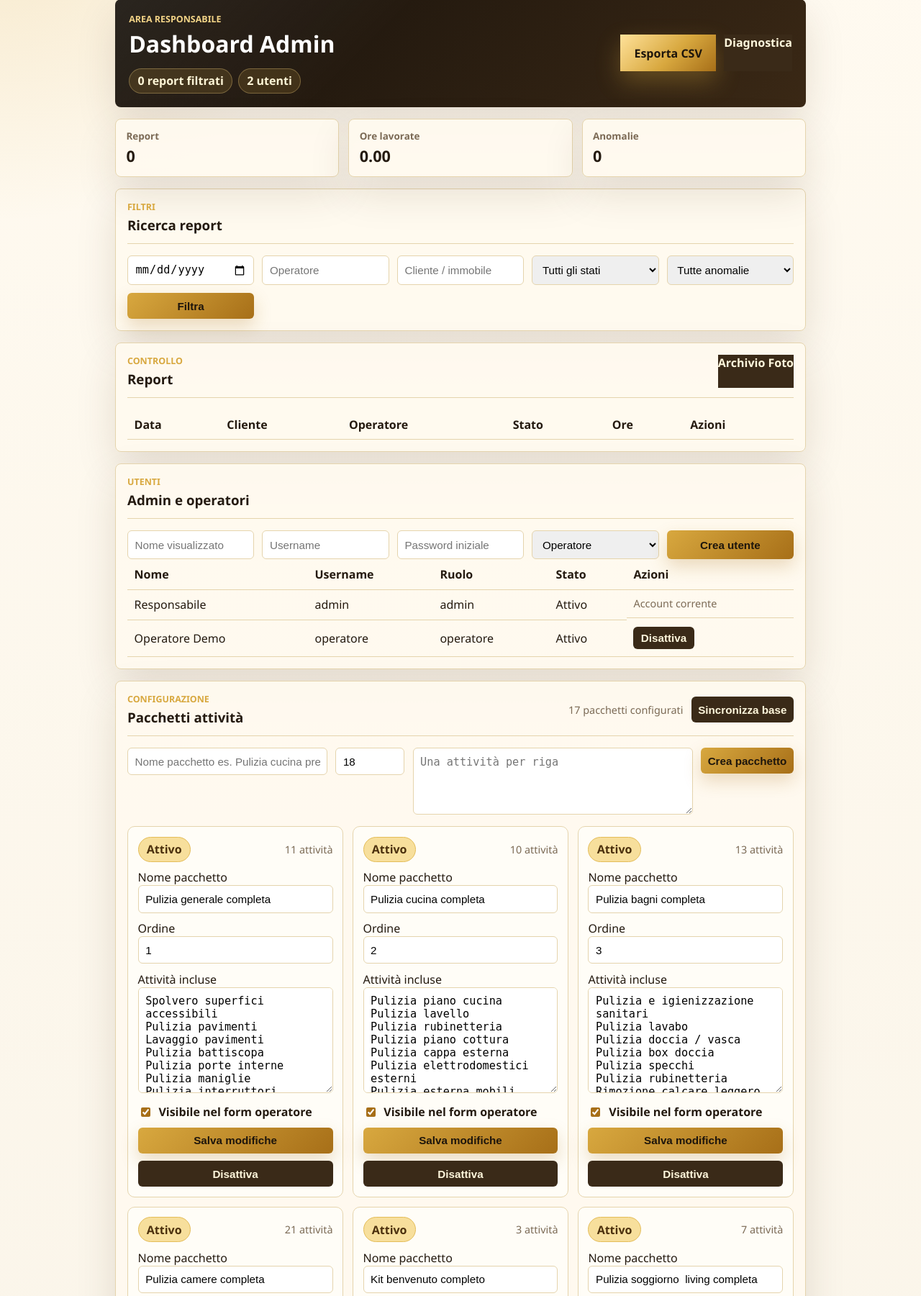
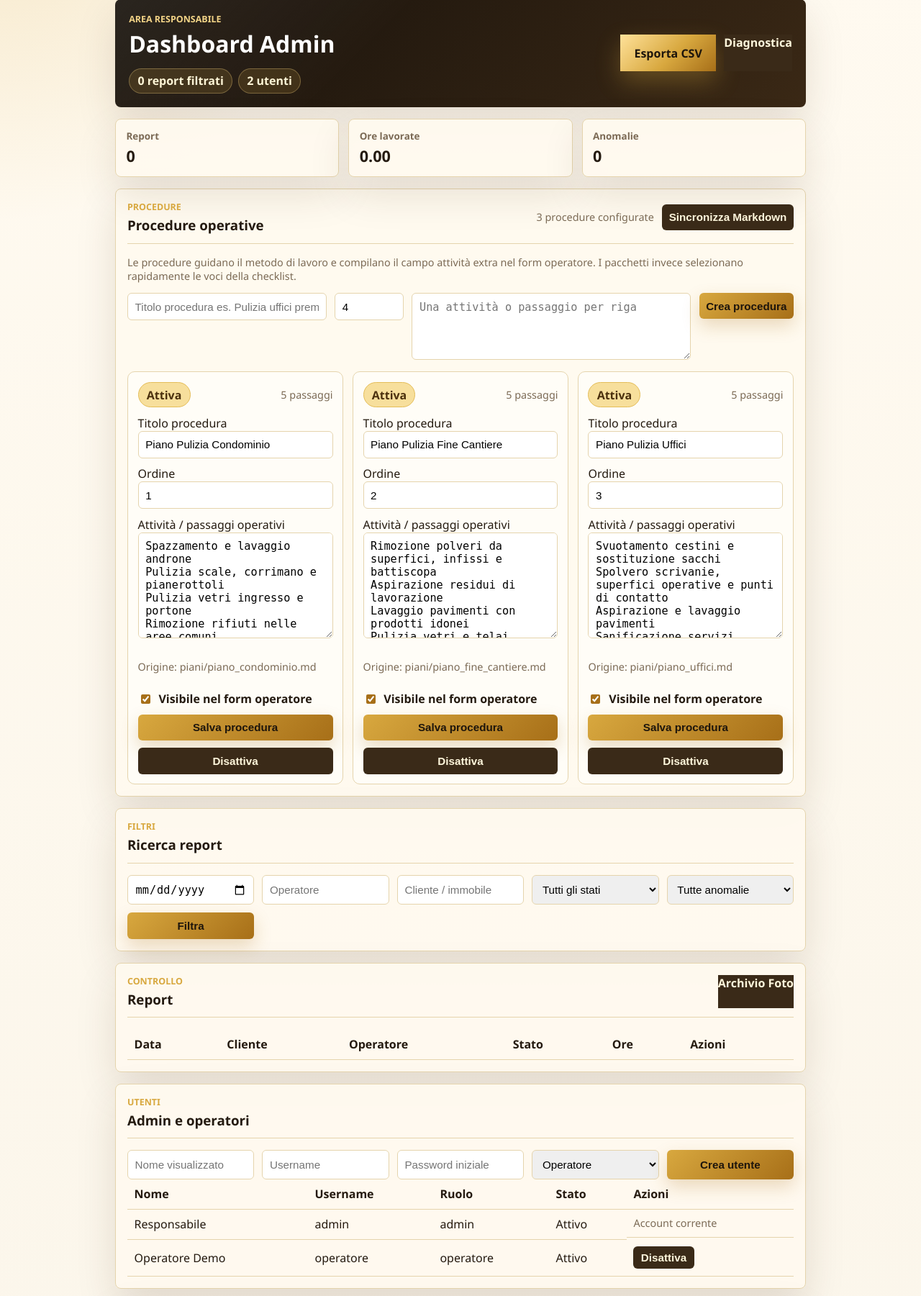
Before and after one commit to Marco26-hub/Report_pulizie, a Flask app: page /admin in a window 1280 px wide. Shown: the part 140-1941 px from the top of the page at 72% size. Run offline with Flask 3, Linux system fonts and the light colour scheme; the visitor is signed in with stand-in values (Sample User, id 1); data comes from the database, SQL or seed files in the repository; data that the repository does not hold is empty.

Commit message:
Add admin editable operational procedures

```diff
--- a/src/app.py
+++ b/src/app.py
@@ -13,8 +13,8 @@ from sqlalchemy import text
 from werkzeug.security import check_password_hash, generate_password_hash
 from werkzeug.utils import secure_filename
 
-from src.models import ActivityPackage, ReportPhoto, ReportPulizia, ReportSend, User, db
-from src.services.activity_plans import load_activity_plans
+from src.models import ActivityPackage, OperationalProcedure, ReportPhoto, ReportPulizia, ReportSend, User, db
+from src.services.activity_plans import ActivityPlan, load_activity_plans
 from src.services.report_template import load_report_template_fields, report_to_template_rows
 from src.services.reports import generate_report_pdf, generate_reports_csv, validate_report_payload
 from src.services.v1_spec import (
@@ -107,6 +107,19 @@ def _normalize_package_activities(value: str) -> list[str]:
     return activities
 
 
+def _normalize_lines(value: str) -> list[str]:
+    lines: list[str] = []
+    seen: set[str] = set()
+    for line in value.splitlines():
+        item = line.strip()
+        if item.startswith("- "):
+            item = item[2:].strip()
+        if item and item.lower() not in seen:
+            lines.append(item)
+            seen.add(item.lower())
+    return lines
+
+
 def _seed_activity_packages() -> None:
     if ActivityPackage.query.count() > 0:
         return
@@ -140,11 +153,53 @@ def _add_missing_default_activity_packages() -> int:
     return added_count
 
 
+def _seed_operational_procedures() -> None:
+    if OperationalProcedure.query.count() > 0:
+        return
+
+    _add_missing_default_operational_procedures()
+    db.session.commit()
+
+
+def _add_missing_default_operational_procedures() -> int:
+    existing_titles = {procedure.title for procedure in OperationalProcedure.query.all()}
+    last_procedure = OperationalProcedure.query.order_by(OperationalProcedure.sort_order.desc()).first()
+    sort_order = last_procedure.sort_order if last_procedure else 0
+    added_count = 0
+
+    for plan in load_activity_plans(BASE_DIR):
+        if plan.title in existing_titles:
+            continue
+        sort_order += 1
+        db.session.add(
+            OperationalProcedure(
+                title=plan.title,
+                activities="\n".join(_normalize_lines(plan.activities)),
+                source=plan.source,
+                active=True,
+                sort_order=sort_order,
+            )
+        )
+        existing_titles.add(plan.title)
+        added_count += 1
+    return added_count
+
+
 def _disable_empty_activity_packages() -> None:
     changed = False
     for package in ActivityPackage.query.filter_by(active=True).all():
         if not package.activities_list:
             package.active = False
+            changed = True
+    if changed:
+        db.session.commit()
+
+
+def _disable_empty_operational_procedures() -> None:
+    changed = False
+    for procedure in OperationalProcedure.query.filter_by(active=True).all():
+        if not procedure.activities_list:
+            procedure.active = False
             changed = True
     if changed:
         db.session.commit()
@@ -159,6 +214,25 @@ def _quick_templates_for_form(checklist_sections) -> list[QuickTemplate]:
     if packages:
         return [QuickTemplate(package.name, package.activities_list) for package in packages]
     return build_quick_templates(checklist_sections)
+
+
+def _operational_procedures_for_form() -> list[ActivityPlan]:
+    procedures = (
+        OperationalProcedure.query.filter_by(active=True)
+        .order_by(OperationalProcedure.sort_order.asc(), OperationalProcedure.title.asc())
+        .all()
+    )
+    if procedures:
+        return [
+            ActivityPlan(
+                id=f"procedure-{procedure.id}",
+                title=procedure.title,
+                activities="\n".join(f"- {item}" for item in procedure.activities_list),
+                source=procedure.source or "admin",
+            )
+            for procedure in procedures
+        ]
+    return load_activity_plans(BASE_DIR)
 
 
 def _current_user() -> User | None:
@@ -206,7 +280,7 @@ def admin_required(view):
 def _form_context(form=None, errors=None):
     checklist_sections = load_checklist_sections(BASE_DIR)
     return {
-        "activity_plans": load_activity_plans(BASE_DIR),
+        "activity_plans": _operational_procedures_for_form(),
         "anomalies": load_anomalies(BASE_DIR),
         "checklist_sections": checklist_sections,
         "quick_templates": _quick_templates_for_form(checklist_sections),
@@ -370,6 +444,19 @@ def _run_diagnostics(app: Flask) -> list[dict[str, str]]:
         checks.append(_diagnostic_item("Pacchetti attività admin", "error", str(exc)))
 
     try:
+        procedure_count = OperationalProcedure.query.count()
+        active_procedure_count = OperationalProcedure.query.filter_by(active=True).count()
+        checks.append(
+            _diagnostic_item(
+                "Procedure operative admin",
+                "ok" if active_procedure_count else "warn",
+                f"{active_procedure_count} attive su {procedure_count} procedure configurate",
+            )
+        )
+    except Exception as exc:
+        checks.append(_diagnostic_item("Procedure operative admin", "error", str(exc)))
+
+    try:
         anomalies = load_anomalies(BASE_DIR)
         has_none = "Nessuna anomalia" in anomalies
         checks.append(
@@ -460,7 +547,9 @@ def create_app(test_config: dict | None = None) -> Flask:
         _migrate_sqlite_columns()
         _seed_default_users()
         _seed_activity_packages()
+        _seed_operational_procedures()
         _disable_empty_activity_packages()
+        _disable_empty_operational_procedures()
 
     @app.context_processor
     def inject_auth_context():
@@ -546,6 +635,7 @@ def create_app(test_config: dict | None = None) -> Flask:
         sends = ReportSend.query.order_by(ReportSend.created_at.desc()).limit(20).all()
         users = User.query.order_by(User.role, User.display_name).all()
         packages = ActivityPackage.query.order_by(ActivityPackage.sort_order.asc(), ActivityPackage.name.asc()).all()
+        procedures = OperationalProcedure.query.order_by(OperationalProcedure.sort_order.asc(), OperationalProcedure.title.asc()).all()
         return render_template(
             "admin_dashboard.html",
             reports=reports,
@@ -556,6 +646,7 @@ def create_app(test_config: dict | None = None) -> Flask:
             sends=sends,
             users=users,
             packages=packages,
+            procedures=procedures,
         )
 
     @app.get("/admin/diagnostics")
@@ -688,6 +779,85 @@ def create_app(test_config: dict | None = None) -> Flask:
         else:
             flash("Tutti i pacchetti base sono già presenti.", "info")
         return redirect(url_for("admin_dashboard", _anchor="pacchetti"))
+
+    @app.post("/admin/procedures")
+    @admin_required
+    def admin_create_procedure():
+        title = (request.form.get("title") or "").strip()
+        activities = _normalize_lines(request.form.get("activities") or "")
+        sort_order_raw = (request.form.get("sort_order") or "0").strip()
+        sort_order = int(sort_order_raw) if sort_order_raw.isdigit() else 0
+        if not title or not activities:
+            flash("Inserisci titolo procedura e almeno una attività.", "error")
+            return redirect(url_for("admin_dashboard", _anchor="procedure"))
+        if OperationalProcedure.query.filter_by(title=title).first() is not None:
+            flash("Esiste già una procedura con questo titolo.", "error")
+            return redirect(url_for("admin_dashboard", _anchor="procedure"))
+        db.session.add(
+            OperationalProcedure(
+                title=title[:140],
+                activities="\n".join(activities),
+                source="admin",
+                active=True,
+                sort_order=sort_order,
+            )
+        )
+        db.session.commit()
+        flash(f"Procedura '{title[:140]}' creata.", "success")
+        return redirect(url_for("admin_dashboard", _anchor="procedure"))
+
+    @app.post("/admin/procedures/<int:procedure_id>")
+    @admin_required
+    def admin_update_procedure(procedure_id: int):
+        procedure = db.session.get(OperationalProcedure, procedure_id)
+        if procedure is None:
+            abort(404)
+        title = (request.form.get("title") or "").strip()
+        activities = _normalize_lines(request.form.get("activities") or "")
+        sort_order_raw = (request.form.get("sort_order") or "0").strip()
+        sort_order = int(sort_order_raw) if sort_order_raw.isdigit() else 0
+        if not title:
+            flash("Il titolo procedura è obbligatorio.", "error")
+            return redirect(url_for("admin_dashboard", _anchor="procedure"))
+        duplicate = OperationalProcedure.query.filter(OperationalProcedure.title == title, OperationalProcedure.id != procedure.id).first()
+        if duplicate is not None:
+            flash("Esiste già una procedura con questo titolo.", "error")
+            return redirect(url_for("admin_dashboard", _anchor="procedure"))
+        procedure.title = title[:140]
+        procedure.activities = "\n".join(activities)
+        procedure.sort_order = sort_order
+        procedure.active = request.form.get("active") == "on" and bool(activities)
+        if not procedure.source:
+            procedure.source = "admin"
+        db.session.commit()
+        flash(f"Procedura '{procedure.title}' aggiornata.", "success")
+        return redirect(url_for("admin_dashboard", _anchor="procedure"))
+
+    @app.post("/admin/procedures/<int:procedure_id>/toggle")
+    @admin_required
+    def admin_toggle_procedure(procedure_id: int):
+        procedure = db.session.get(OperationalProcedure, procedure_id)
+        if procedure is None:
+            abort(404)
+        if not procedure.active and not procedure.activities_list:
+            flash("Aggiungi almeno una attività prima di riattivare la procedura.", "error")
+            return redirect(url_for("admin_dashboard", _anchor="procedure"))
+        procedure.active = not procedure.active
+        db.session.commit()
+        flash(f"Procedura '{procedure.title}' {'riattivata' if procedure.active else 'disattivata'}.", "success")
+        return redirect(url_for("admin_dashboard", _anchor="procedure"))
+
+    @app.post("/admin/procedures/sync-defaults")
+    @admin_required
+    def admin_sync_default_procedures():
+        added_count = _add_missing_default_operational_procedures()
+        db.session.commit()
+        _disable_empty_operational_procedures()
+        if added_count:
+            flash(f"Sincronizzazione completata: {added_count} procedure Markdown aggiunte.", "success")
+        else:
+            flash("Tutte le procedure Markdown sono già presenti.", "info")
+        return redirect(url_for("admin_dashboard", _anchor="procedure"))
 
     @app.get("/admin/photos")
     @admin_required
--- a/templates/admin_dashboard.html
+++ b/templates/admin_dashboard.html
@@ -20,6 +20,64 @@
   <article><span>Report</span><strong>{{ reports|length }}</strong></article>
   <article><span>Ore lavorate</span><strong>{{ "%.2f"|format(total_hours) }}</strong></article>
   <article><span>Anomalie</span><strong>{{ anomaly_count }}</strong></article>
+</section>
+
+<section id="procedure" class="report-panel">
+  <div class="panel-heading">
+    <div>
+      <p class="eyebrow">Procedure</p>
+      <h3>Procedure operative</h3>
+    </div>
+    <div class="panel-actions">
+      <p class="muted">{{ procedures|length }} procedure configurate</p>
+      <form method="post" action="{{ url_for('admin_sync_default_procedures') }}">
+        <button type="submit" class="secondary">Sincronizza Markdown</button>
+      </form>
+    </div>
+  </div>
+
+  <p class="muted">Le procedure guidano il metodo di lavoro e compilano il campo attività extra nel form operatore. I pacchetti invece selezionano rapidamente le voci della checklist.</p>
+
+  <form method="post" action="{{ url_for('admin_create_procedure') }}" class="package-create-form">
+    <input type="text" name="title" maxlength="140" placeholder="Titolo procedura es. Pulizia uffici premium" required />
+    <input type="number" name="sort_order" min="0" value="{{ procedures|length + 1 }}" aria-label="Ordine" />
+    <textarea name="activities" rows="4" placeholder="Una attività o passaggio per riga" required></textarea>
+    <button type="submit">Crea procedura</button>
+  </form>
+
+  <div class="package-grid">
+    {% for procedure in procedures %}
+      <article class="package-card {% if not procedure.active %}is-disabled{% endif %}">
+        <form method="post" action="{{ url_for('admin_update_procedure', procedure_id=procedure.id) }}">
+          <div class="package-card-top">
+            <span class="status-pill">{{ 'Attiva' if procedure.active else 'Disattivata' }}</span>
+            <span class="muted">{{ procedure.activities_list|length }} passaggi</span>
+          </div>
+          <label>
+            Titolo procedura
+            <input type="text" name="title" maxlength="140" value="{{ procedure.title }}" required />
+          </label>
+          <label>
+            Ordine
+            <input type="number" name="sort_order" min="0" value="{{ procedure.sort_order }}" />
+          </label>
+          <label>
+            Attività / passaggi operativi
+            <textarea name="activities" rows="7">{{ procedure.activities }}</textarea>
+          </label>
+          <p class="muted">Origine: {{ procedure.source or 'admin' }}</p>
+          <label class="compact-check">
+            <input type="checkbox" name="active" {% if procedure.active %}checked{% endif %} />
+            Visibile nel form operatore
+          </label>
+          <button type="submit">Salva procedura</button>
+        </form>
+        <form method="post" action="{{ url_for('admin_toggle_procedure', procedure_id=procedure.id) }}">
+          <button type="submit" class="secondary">{{ 'Disattiva' if procedure.active else 'Riattiva' }}</button>
+        </form>
+      </article>
+    {% endfor %}
+  </div>
 </section>
 
 <section class="report-panel">
--- a/templates/new_report.html
+++ b/templates/new_report.html
@@ -95,11 +95,11 @@
       </label>
 
       <label>
-        Piano attivita da Markdown
+        Procedura operativa
         <select id="activity-plan-select" name="piano_attivita">
-          <option value="">Seleziona un piano</option>
+          <option value="">Seleziona una procedura</option>
           {% for plan in activity_plans %}
-            <option value="{{ plan.id }}" data-activities="{{ plan.activities | e }}">{{ plan.title }} ({{ plan.source }})</option>
+            <option value="{{ plan.id }}" data-activities="{{ plan.activities | e }}">{{ plan.title }}</option>
           {% endfor %}
         </select>
       </label>
```
Also changed, not shown: docs/ROADMAP.md (+2 -1 lines), src/models.py (+24 -0 lines), tests/test_app.py (+88 -1 lines), README.md.
